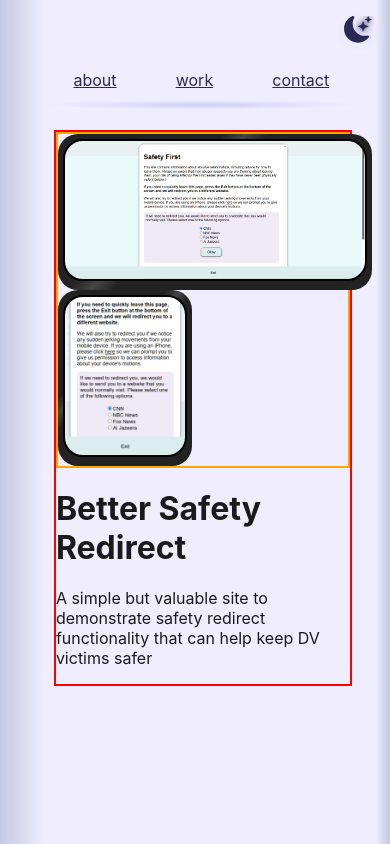
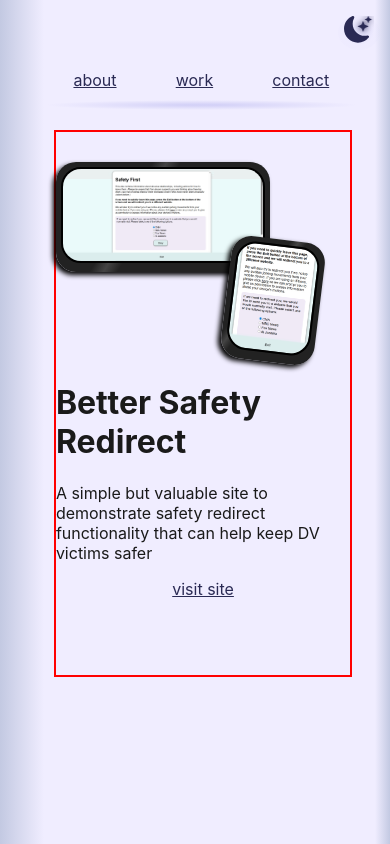
Before and after one commit to Joannamcregan/portfolio, a React (Create React App) app: page / in a window 390 px wide. Shown: the top 844 px of the page. Built offline with nearby package versions, Linux system fonts and the light colour scheme.

Commit message:
a lot better

```diff
--- a/src/App.css
+++ b/src/App.css
@@ -101,17 +101,25 @@ a, a:visited{
 }
 .project-section{
   border: solid red 2px;
+  padding-top: 30px;
+  padding-bottom: 60px;
+}
+.project-section a{
+  width: 100%;
+  display: block;
+  text-align: center;
 }
 .screen-group{
-  border: solid orange 2px;
   position: relative;
+  height: 320px;
 }
 .project-section div.fullscreen, .project-section div.smallscreen{
   height: fit-content;
   width: fit-content;
   padding: 5px;
   border-radius: 20px;
-  background-image: linear-gradient(135deg, #222 35%, #444 40%, #222 45%)
+  background-image: linear-gradient(120deg, #222 35%, #444 40%, #222 45%);
+  box-shadow: -3px 3px 5px black;
 }
 .project-section div.fullscreen img{
   width: 400px;
@@ -119,16 +127,50 @@ a, a:visited{
   border-radius: 20px;
   border: solid black 2px;
 }
+.project-section div.smallscreen{
+  position: absolute;
+  bottom: 0px;
+  right: 30px;
+  transform: rotate(7deg);
+}
 .project-section div.smallscreen img{
   width: 160px;
   border-radius: 20px;
   border: solid black 2px;
 }
 @media screen and (max-width: 550px) {
-  .project-section div.fullscreen img{
-  width: 300px;
+  .screen-group{
+    position: relative;
+    height: 275px;
+  }
+    .project-section div.fullscreen img{
+    width: 300px;
+  }
+  .project-section div.smallscreen img{
+    width: 120px;
+  }
 }
-.project-section div.smallscreen img{
-  width: 120px;
+@media screen and (max-width: 450px) {
+  .screen-group{
+    position: relative;
+    height: 225px;
+  }
+    .project-section div.fullscreen img{
+    width: 250px;
+  }
+  .project-section div.smallscreen img{
+    width: 100px;
+  }
 }
+@media screen and (max-width: 400px) {
+  .screen-group{
+    position: relative;
+    height: 200px;
+  }
+    .project-section div.fullscreen img{
+    width: 200px;
+  }
+  .project-section div.smallscreen img{
+    width: 80px;
+  }
 }
--- a/src/components/Home.js
+++ b/src/components/Home.js
@@ -6,7 +6,7 @@ import {ProjectOverview} from "./ProjectOverview";
 export function Home(props) {
   return (
     <Page title="Work">
-      <ProjectOverview projectTitle="Better Safety Redirect" projectDescription="A simple but valuable site to demonstrate safety redirect functionality that can help keep DV victims safer" fullscreen="./img/safetyRedirectMainFull.jpg" fullscreen_alt="a screenshot on a desktop" smallscreen="./img/safetyRedirectMainSmall.jpg" smallscreen_alt="a screenshot on a mobile screen" />
+      <ProjectOverview projectTitle="Better Safety Redirect" projectDescription="A simple but valuable site to demonstrate safety redirect functionality that can help keep DV victims safer" fullscreen="./img/safetyRedirectMainFull.jpg" fullscreen_alt="a screenshot on a desktop" smallscreen="./img/safetyRedirectMainSmall.jpg" smallscreen_alt="a screenshot on a mobile screen" link_destination="mightbetime.netlify.app" link_text="visit site" />
     </Page>
   );
 }
--- a/src/components/ProjectOverview.js
+++ b/src/components/ProjectOverview.js
@@ -12,5 +12,6 @@ export const ProjectOverview = (props) => {
         </div>
         <h1>{props.projectTitle}</h1>
         <p>{props.projectDescription}</p>
+        <p><a target="_blank" rel="noreferrer" href={props.link_destination}>{props.link_text}</a></p>
     </div>;
 }
```
